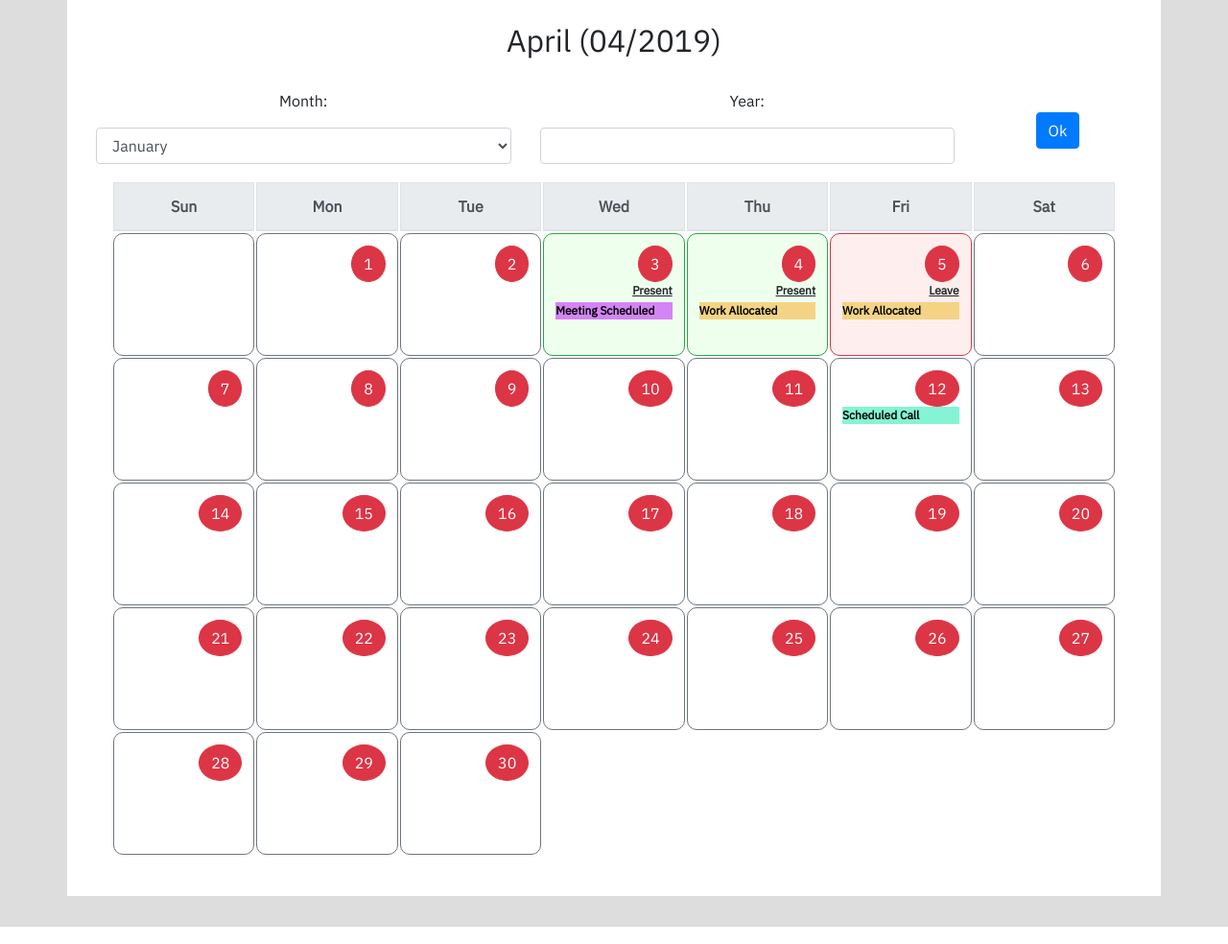
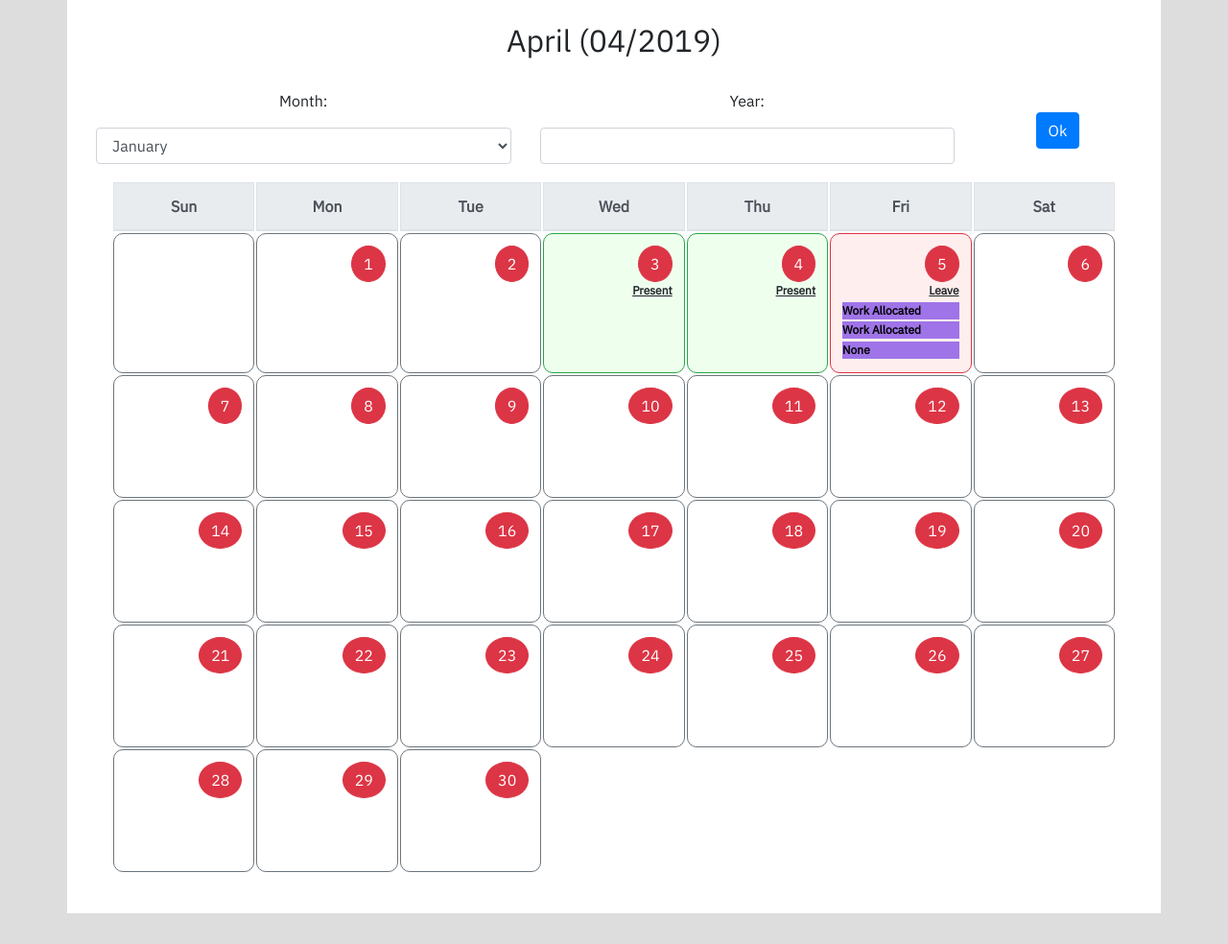
Before and after one commit to varban330/task_calendar, a Django app: page / in a window 1280 px wide. Shown: the part 33-1017 px from the top of the page at 96% size. Run offline with Django 3.2, Linux system fonts and the light colour scheme; data comes from the database, SQL or seed files in the repository; both versions use the stored data as it was after the commit; some libraries are stand-ins or nearby versions.

Commit message:
App Complete

```diff
--- a/task_calendar/calendarapp/static/calendarapp/css/masters.css
+++ b/task_calendar/calendarapp/static/calendarapp/css/masters.css
@@ -95,6 +95,14 @@ td{
   background-color: #AAAAAA;
 }
 
+.date-task{
+  background-color: #9F74E8;
+}
+
+.date-task:hover{
+  background-color: #AAAAAA;
+}
+
 #newtaskdiv{
   display: none;
 }
--- a/task_calendar/calendarapp/static/calendarapp/js/clickdateset.js
+++ b/task_calendar/calendarapp/static/calendarapp/js/clickdateset.js
@@ -1,5 +1,6 @@
 var showValue = function(val,obj){
     var str = document.getElementById("top_div_header").textContent;
+    var object = document.getElementById("tasks-panel")
     var res = str.slice(-8,-1)
     if (val<10){
         var text = "0"+val+"/"+res;
@@ -43,9 +44,20 @@ var showValue = function(val,obj){
   }).then(function(data) {
     console.log("Data is ok", data);
     document.getElementById("status").value = data.status;
-    document.getElementById("task1").value = data.task1;
-    document.getElementById("task2").value = data.task2;
-    document.getElementById("task3").value = data.task3;
+    var old_html = object.innerHTML
+    var task_array = data.tasks
+    var i;
+    for (i = 0; i < task_array.length; i++) {
+      old_html += `<div class="card" id="card${task_array[i][0]}">
+        <div class="card-body">
+          ${task_array[i][1]}
+          <button type="button" id="${task_array[i][0]}" onclick="deletetask(this)" class="close" aria-label="Close">
+            <span aria-hidden="true">&times;</span>
+          </button>
+        </div>
+      </div>`;
+    }
+    object.innerHTML = old_html;
   }).catch(function(ex) {
     console.log("parsing failed", ex);
   });
--- a/task_calendar/calendarapp/templates/calendarapp/index.html
+++ b/task_calendar/calendarapp/templates/calendarapp/index.html
@@ -104,39 +104,19 @@
                   {% if block.status != 'None' %}
                   <p class="date-status"><ins><b>{{ block.status }}</b></ins></p>
                   {% endif %}
-                  {% if block.task1 != "None" %}
-                    {% if block.task1 == "Work Allocated" %}
-                      <p class="date-task work-task"><b>{{ block.task1 }}</b></p>
+                  {% for tasker in tasks %}
+                    {% if tasker.date == block.date %}
+                      {% if tasker.task == "Work Allocated" %}
+                        <p class="date-task work-task"><b>{{ tasker.task }}</b></p>
+                      {% elif tasker.task == "Scheduled Call" %}
+                        <p class="date-task call-task"><b>{{ tasker.task }}</b></p>
+                      {% elif tasker.task == "Meeting Scheduled" %}
+                        <p class="date-task meet-task"><b>{{ tasker.task }}</b></p>
+                      {% else %}
+                        <p class="date-task"><b>{{ tasker.task }}</b></p>
+                      {% endif %}
                     {% endif %}
-                    {% if block.task1 == "Scheduled Call" %}
-                      <p class="date-task call-task"><b>{{ block.task1 }}</b></p>
-                    {% endif %}
-                    {% if block.task1 == "Meeting Scheduled" %}
-                      <p class="date-task meet-task"><b>{{ block.task1 }}</b></p>
-                    {% endif %}
-                  {% endif %}
-                  {% if block.task2 != "None" %}
-                  {% if block.task2 == "Work Allocated" %}
-                    <p class="date-task work-task"><b>{{ block.task2 }}</b></p>
-                  {% endif %}
-                  {% if block.task2 == "Scheduled Call" %}
-                    <p class="date-task call-task"><b>{{ block.task2 }}</b></p>
-                  {% endif %}
-                  {% if block.task2 == "Meeting Scheduled" %}
-                    <p class="date-task meet-task"><b>{{ block.task2 }}</b></p>
-                  {% endif %}
-                  {% endif %}
-                  {% if block.task3 != "None" %}
-                  {% if block.task3 == "Work Allocated" %}
-                    <p class="date-task work-task"><b>{{ block.task3 }}</b></p>
-                  {% endif %}
-                  {% if block.task3 == "Scheduled Call" %}
-                    <p class="date-task call-task"><b>{{ block.task3 }}</b></p>
-                  {% endif %}
-                  {% if block.task3 == "Meeting Scheduled" %}
-                    <p class="date-task meet-task"><b>{{ block.task3 }}</b></p>
-                  {% endif %}
-                  {% endif %}
+                  {% endfor %}
               </td>
               {% endif %}
             {% endfor %}
@@ -168,39 +148,19 @@
                   {% if block.status != 'None' %}
                   <p class="date-status"><ins><b>{{ block.status }}</b></ins></p>
                   {% endif %}
-                  {% if block.task1 != "None" %}
-                    {% if block.task1 == "Work Allocated" %}
-                      <p class="date-task work-task"><b>{{ block.task1 }}</b></p>
+                  {% for tasker in tasks %}
+                    {% if tasker.date == block.date %}
+                      {% if tasker.task == "Work Allocated" %}
+                        <p class="date-task work-task"><b>{{ tasker.task }}</b></p>
+                      {% elif tasker.task == "Scheduled Call" %}
+                        <p class="date-task call-task"><b>{{ tasker.task }}</b></p>
+                      {% elif tasker.task == "Meeting Scheduled" %}
+                        <p class="date-task meet-task"><b>{{ tasker.task }}</b></p>
+                      {% else %}
+                        <p class="date-task"><b>{{ tasker.task }}</b></p>
+                      {% endif %}
                     {% endif %}
-                    {% if block.task1 == "Scheduled Call" %}
-                      <p class="date-task call-task"><b>{{ block.task1 }}</b></p>
-                    {% endif %}
-                    {% if block.task1 == "Meeting Scheduled" %}
-                      <p class="date-task meet-task"><b>{{ block.task1 }}</b></p>
-                    {% endif %}
-                  {% endif %}
-                  {% if block.task2 != "None" %}
-                  {% if block.task2 == "Work Allocated" %}
-                    <p class="date-task work-task"><b>{{ block.task2 }}</b></p>
-                  {% endif %}
-                  {% if block.task2 == "Scheduled Call" %}
-                    <p class="date-task call-task"><b>{{ block.task2 }}</b></p>
-                  {% endif %}
-                  {% if block.task2 == "Meeting Scheduled" %}
-                    <p class="date-task meet-task"><b>{{ block.task2 }}</b></p>
-                  {% endif %}
-                  {% endif %}
-                  {% if block.task3 != "None" %}
-                  {% if block.task3 == "Work Allocated" %}
-                    <p class="date-task work-task"><b>{{ block.task3 }}</b></p>
-                  {% endif %}
-                  {% if block.task3 == "Scheduled Call" %}
-                    <p class="date-task call-task"><b>{{ block.task3 }}</b></p>
-                  {% endif %}
-                  {% if block.task3 == "Meeting Scheduled" %}
-                    <p class="date-task meet-task"><b>{{ block.task3 }}</b></p>
-                  {% endif %}
-                  {% endif %}
+                  {% endfor %}
               </td>
               {% endif %}
             {% endfor %}
@@ -255,35 +215,20 @@
                   <option>Meeting Scheduled</option>
                 </select>
                 <br>
-                <button type="button" data-url="{% url 'add-task' %}" class="btn btn-success" onclick="addtask(this)">Add Task</button>&nbsp;
-                <button type="button" class="btn btn-warning" onclick="addnewtask()">Add Custom</button>
+              </div>
+              <div class="form-group" id="newtaskdiv">
+                <label for="New Task">Write Custom Task: </label>
+                <input type="text" class="form-control" id="newtask" name="newtask" placeholder="New Custom Task">
               </div>
               <div id="tasks-panel">
                 <div class="form-group">
                   <label>Tasks:</label>
                 </div>
               </div>
+              <br>
               <div class="form-group">
-                <label for="task2">Task2</label>
-                <select class="form-control" id="task2" name="task2">
-                  <option>None</option>
-                  <option>Work Allocated</option>
-                  <option>Scheduled Call</option>
-                  <option>Meeting Scheduled</option>
-                </select>
-              </div>
-              <div class="form-group">
-                <label for="task3">Task3</label>
-                <select class="form-control" id="task3" name="task3">
-                  <option>None</option>
-                  <option>Work Allocated</option>
-                  <option>Scheduled Call</option>
-                  <option>Meeting Scheduled</option>
-                </select>
-              </div>
-              <div class="form-group" id="newtaskdiv">
-                <label for="New Task">Write Custom Task: </label>
-                <input type="text" class="form-control" id="newtask" name="newtask" placeholder="New Custom Task">
+              <button type="button" data-url="{% url 'add-task' %}" class="btn btn-success" onclick="addtask(this)">Add Task</button>&nbsp;
+              <button type="button" class="btn btn-warning" onclick="addnewtask()">Add Custom</button>
               </div>
               <div class="modal-footer">
                 <button type="button" class="btn btn-danger" data-dismiss="modal">Close</button>
--- a/task_calendar/calendarapp/views.py
+++ b/task_calendar/calendarapp/views.py
@@ -26,6 +26,7 @@ class IndexView(View):
         month = currdate.month
         year = currdate.year
         blocks = DateInstance.objects.filter(date__month = month, date__year = year)
+        tasks = Tasks.objects.filter(date__month = month, date__year = year)
         last_date = last_day_of_month(currdate.date())
         first_date = currdate.replace(day=1)
         date_array = generate_date_array(first_date,last_date)
@@ -35,7 +36,7 @@ class IndexView(View):
         block_date_array = list()
         for block in blocks:
             block_date_array.append(block.date)
-        return render(request, self.template_name,{'form':form, 'blocks':blocks, 'currdate':currdate, "date_array":date_array, "sat_date_array":sat_date_array, "block_date_array":block_date_array ,"first_day":first_day, "first_date":first_date.date()})
+        return render(request, self.template_name,{'form':form, 'blocks':blocks, 'currdate':currdate, "date_array":date_array, "sat_date_array":sat_date_array, "block_date_array":block_date_array ,"first_day":first_day, "first_date":first_date.date(), "tasks":tasks})
 
     def post(self,request):
         form = self.form_class(request.GET)
@@ -45,23 +46,14 @@ class IndexView(View):
         date_time = datetime.strptime(date_req,"%d/%m/%Y")
         date = date_time.date()
         status = request.POST['status']
-        task1 = request.POST['task1']
-        task2 = request.POST['task2']
-        task3 = request.POST['task3']
         blocks  = DateInstance.objects.filter(date = date)
         if blocks:
             block = blocks[0]
             block.status = status
-            block.task1 = task1
-            block.task2 = task2
-            block.task3 = task3
             block.save()
         else:
             block = DateInstance()
             block.status = status
-            block.task1 = task1
-            block.task2 = task2
-            block.task3 = task3
             block.date = date
             block.save()
         if not request.GET.keys():
@@ -74,6 +66,7 @@ class IndexView(View):
         month = currdate.month
         year = currdate.year
         blocks = DateInstance.objects.filter(date__month = month, date__year = year)
+        tasks = Tasks.objects.filter(date__month = month, date__year = year)
         last_date = last_day_of_month(currdate.date())
         first_date = currdate.replace(day=1)
         date_array = generate_date_array(first_date,last_date)
@@ -83,7 +76,7 @@ class IndexView(View):
         block_date_array = list()
         for block in blocks:
             block_date_array.append(block.date)
-        return render(request, self.template_name,{'form':form, 'blocks':blocks, 'currdate':currdate, "date_array":date_array, "sat_date_array":sat_date_array, "block_date_array":block_date_array ,"first_day":first_day, "first_date":first_date.date()})
+        return render(request, self.template_name,{'form':form, 'blocks':blocks, 'currdate':currdate, "date_array":date_array, "sat_date_array":sat_date_array, "block_date_array":block_date_array ,"first_day":first_day, "first_date":first_date.date(), "tasks":tasks})
 
 class UpdateView(APIView):
     def get(self,request):
@@ -95,12 +88,14 @@ class UpdateView(APIView):
         date_time = datetime.strptime(date_req,"%d/%m/%Y")
         date = date_time.date()
         blocks  = DateInstance.objects.filter(date = date)
+        tasks = Tasks.objects.filter(date = date)
+        tsks = [[task.pk,task.task] for task in tasks]
         if blocks:
             block = blocks[0]
-            response = {"status":block.status, "task1":block.task1, "task2":block.task2, "task3":block.task3}
+            response = {"status":block.status, "tasks":tsks}
             return HttpResponse(json.dumps(response), status=200)
         else:
-            response = {"status":"None", "task1":"None", "task2":"None", "task3":"None"}
+            response = {"status":"None"}
             return HttpResponse(json.dumps(response), status=200)
 
 class TestView(APIView):
```
Also changed, not shown: task_calendar/db.sqlite3.
